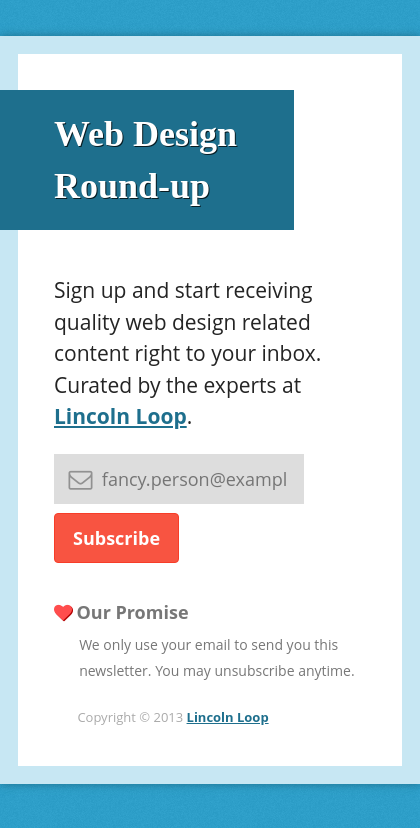
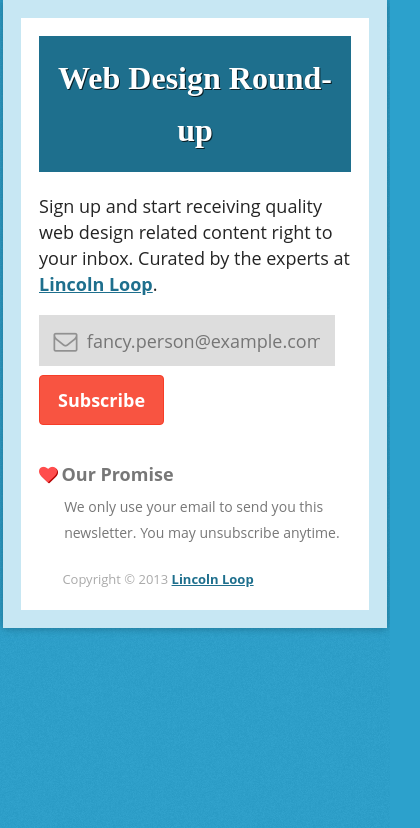
Before and after one commit to lincolnloop/web-design-regularly, a plain HTML site: page index.html in a window 390 px wide. Shown: the whole page, 420 px wide, since content can reach past the window. Drawn offline with nearby package versions, Linux system fonts and the light colour scheme.

Commit message:
Adds mobile and removes junk

```diff
--- a/index.html
+++ b/index.html
@@ -17,9 +17,6 @@
 	<!--[if IE 7]>
 		<link rel="stylesheet" href="static/css/font-awesome-ie7.css">
 	<![endif]-->
-
-
-    <script src="static/js/vendor/modernizr-2.6.2.min.js"> </script>
 </head>
 
 <body>
@@ -32,23 +29,6 @@
 	</header>
 
 	<main class="main">
-		<!--
-		<section class="benefits">
-			<h3>What can I expect?</h3>
-			<ul>
-				<li>
-					Must read news about your favorite frameworks
-				</li>
-				<li>
-					Tutorials, tips &amp; tricks
-				</li>
-				<li>
-					Cool snippets from Dabblet, Codepen, &amp; more
-				</li>
-			</ul>
-		</section>
-		-->
-
 		<form action="http://lincolnloop.us2.list-manage2.com/subscribe/post?u=24fce4628ba1d5814debef334&amp;id=08619f7e82" method="post" class="signup-form">
 			<label for="Email-Field">
 				<i class="icon icon-envelope-alt icon-large"> </i>
@@ -56,7 +36,6 @@
 			<input type="email" name="EMAIL" class="email-field" id="Email-Field" placeholder="fancy.person@example.com" />
 			<button type="submit" class="submit-btn rocket">
 				<span class="label">Subscribe</span>
-				<!--<i class="icon icon-rocket"> </i>-->
 			</button>
 		</form>
 
@@ -74,9 +53,6 @@
 </div>
 
 <!-- JS Magickery -->
-<script src="//ajax.googleapis.com/ajax/libs/jquery/1.10.1/jquery.min.js"></script>
-<script>window.jQuery || document.write('<script src="static/js/vendor/jquery-1.10.1.min.js"><\/script>')</script>
-
 <script type="text/javascript">
   WebFontConfig = {
     google: { families: [ 'Open+Sans:400italic,600italic,700italic,400,600,700:latin',
@@ -91,14 +67,5 @@
     var s = document.getElementsByTagName('script')[0];
     s.parentNode.insertBefore(wf, s);
   })(); </script>
-
-<!--
-<script>
-    var _gaq=[['_setAccount','UA-XXXXX-X'],['_trackPageview']];
-    (function(d,t){var g=d.createElement(t),s=d.getElementsByTagName(t)[0];
-    g.src=('https:'==location.protocol?'//ssl':'//www')+'.google-analytics.com/ga.js';
-    s.parentNode.insertBefore(g,s)}(document,'script'));
-</script>
--->
 </body>
 </html>
--- a/sass/screen.scss
+++ b/sass/screen.scss
@@ -86,20 +86,6 @@ button {
 	}
 }
 
-/*
-.rocket {
-	overflow: hidden;
-
-	.icon {
-		@extend .animated;
-	}
-
-	&:hover .icon {
-		@extend .pulse;
-	}
-}
-*/
-
 ::-webkit-input-placeholder,
 :-moz-placeholder,
 ::-moz-placeholder,
@@ -144,7 +130,6 @@ a {
 	@include text-shadow(1px 1px 0 darken($base-color, 40%));
 
 	background: $bg-color;
-	//@include harsh($bg-color, $nuance-strength: 5, $background: false, $transparency: .3);
 
 	position: relative;
 
@@ -178,8 +163,7 @@ a {
 }
 
 .intro {
-	@include adjust-font-size-to(21px);
-	line-height: 1.5; // XXX - Grossness with vertical rhythm
+	@include adjust-font-size-to(21px, 1.5);
 }
 
 .benefits ul {
@@ -263,3 +247,36 @@ a {
 .copyright {
 	color: darken($gray, 20%);
 }
+
+@media (max-width: 500px) {
+	.container {
+		margin: 0 auto;
+		padding: $spacing;
+	}
+
+	.title {
+		@include adjust-font-size-to(32px);
+
+		position: static;
+		display: block;
+
+		width: auto;
+
+		padding-left: $spacing/2;
+		padding-right: $spacing/2;
+
+		text-align: center;
+	}
+
+	.title:before {
+		display: none;
+	}
+
+	.intro {
+		@include adjust-font-size-to(18px);
+	}
+
+	.email-field {
+		width: 95%;
+	}
+}
```
Also changed, not shown: static/css/screen.css.
